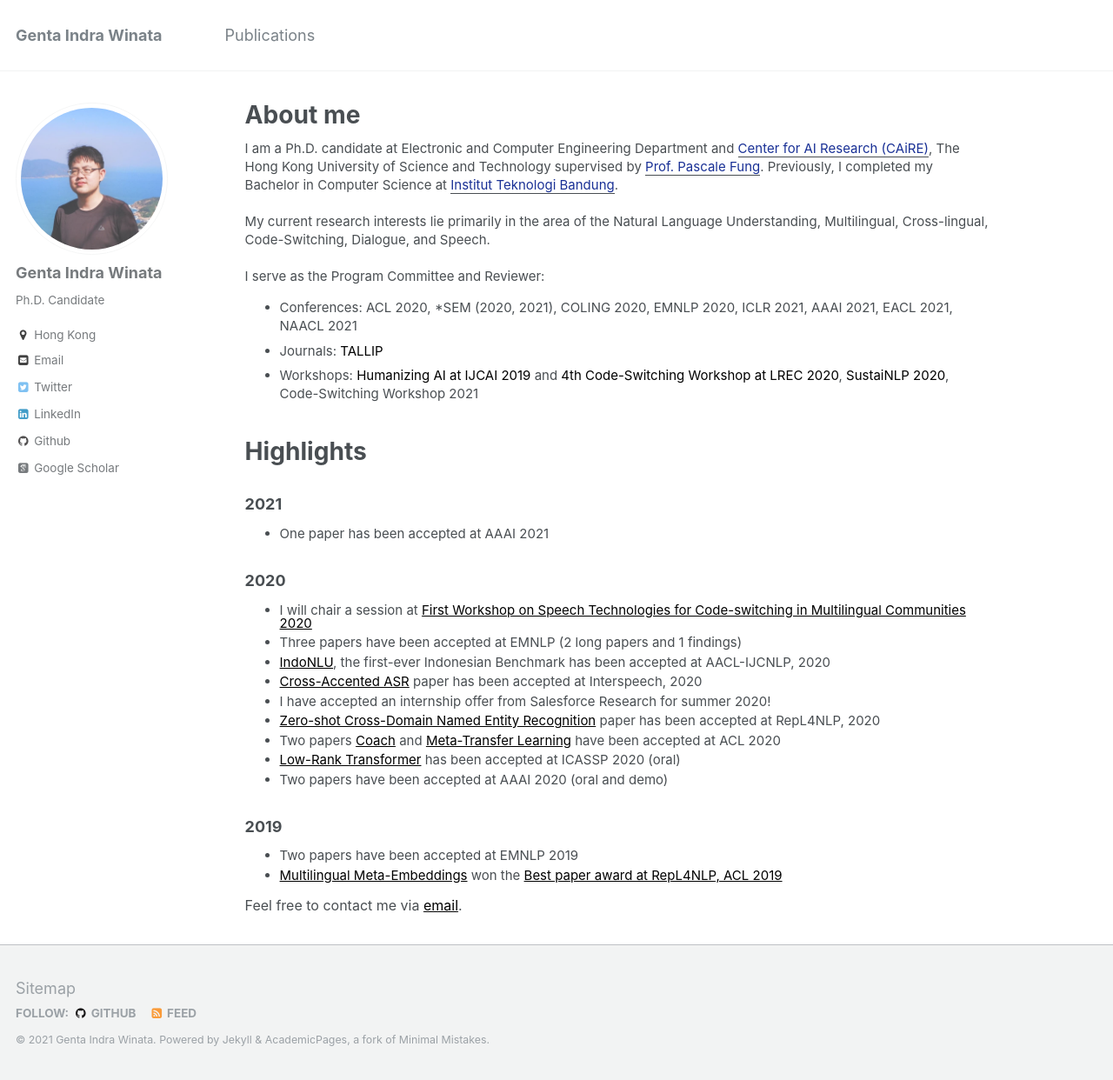
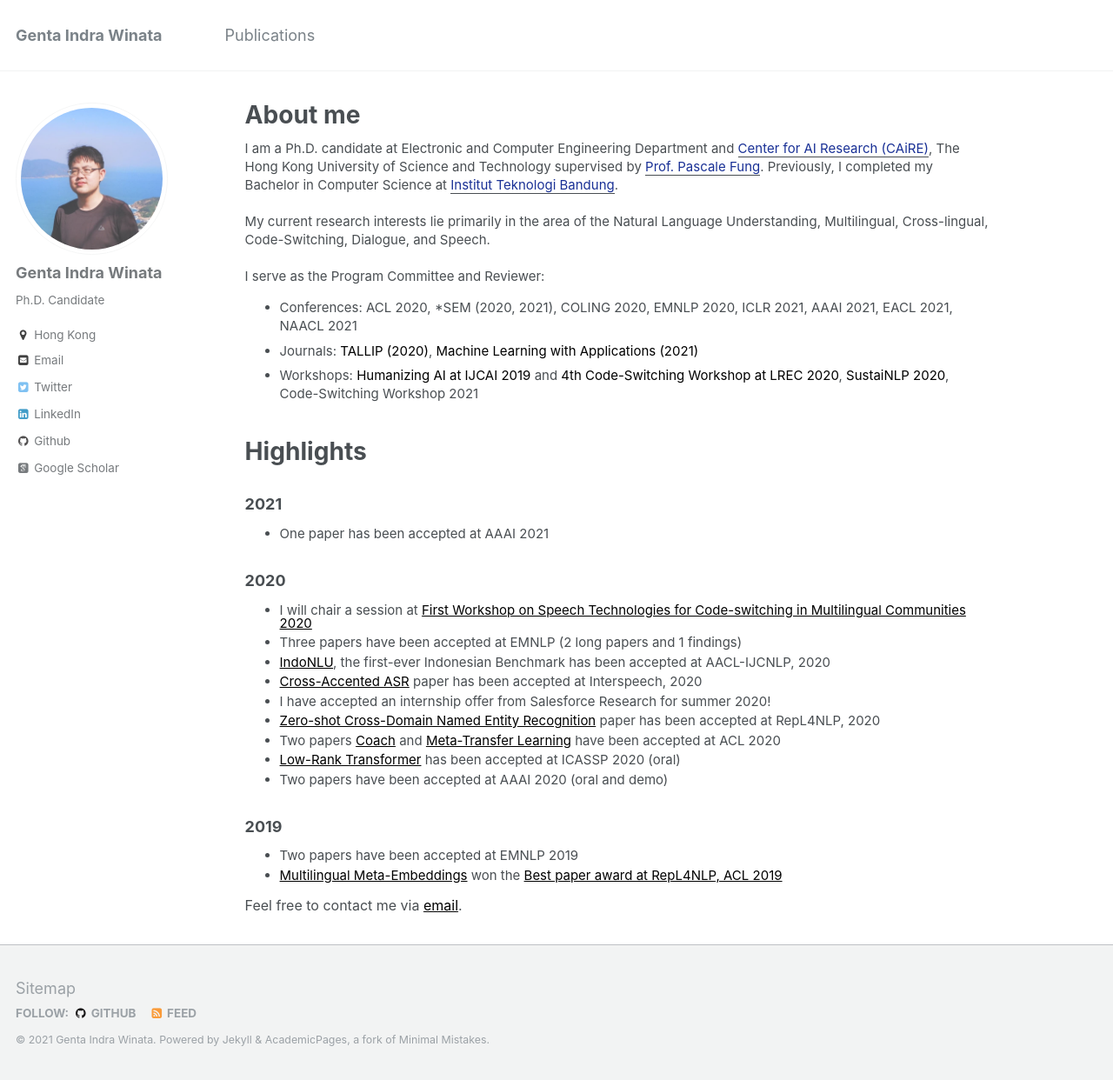
Before and after one commit to gentaiscool/gentaiscool.github.io, a Jekyll site: the page built from _pages/about.md, in a window 1280 px wide and 1242 px high. Shown: the whole window at 87% size. Built offline with Jekyll 4.4.1, drawn with Linux system fonts in a browser that asks for light colours; some web fonts are replaced.

Commit message:
update page

```diff
--- a/_layouts/about.html
+++ b/_layouts/about.html
@@ -67,7 +67,7 @@ layout: default
             I serve as the Program Committee and Reviewer:
             <ul>
               <li>Conferences: ACL 2020, *SEM (2020, 2021), COLING 2020, EMNLP 2020, ICLR 2021, AAAI 2021, EACL 2021, NAACL 2021</li>
-              <li>Journals: <a href="https://dl.acm.org/journal/tallip" style="color:#000000">TALLIP</a></li>
+              <li>Journals: <a href="https://dl.acm.org/journal/tallip" style="color:#000000">TALLIP (2020)</a>, <a href="https://www.journals.elsevier.com/machine-learning-with-applications/" style="color:#000000">Machine Learning with Applications (2021)</a></li>
               <li>Workshops: <a href="https://www.humanizing-ai.com/program.html" style="color:#000000">Humanizing AI at IJCAI 2019</a> and <a href="https://cod1r.github.io/Code-Switching/" style="color:#000000">4th Code-Switching Workshop at LREC 2020</a>, <a href="https://sites.google.com/view/sustainlp2020" style="color:#000000">SustaiNLP 2020</a>, Code-Switching Workshop 2021</li>
             </ul>
           </div>
```
